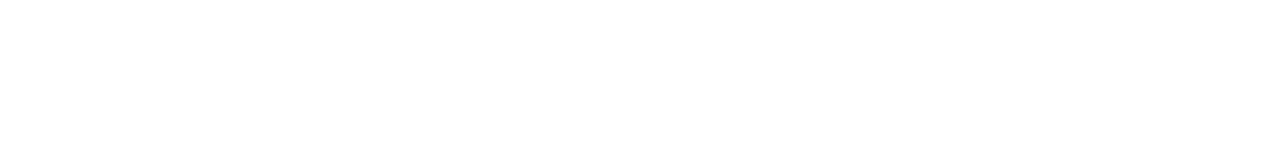
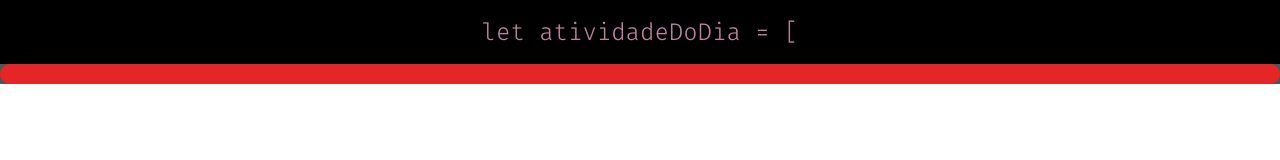
Before and after one commit to luanafront/bloco-de-notas, a plain HTML site: page index.html in a window 1280 px wide. Drawn offline with Linux system fonts and the light colour scheme.

Commit message:
estrutura basica html, declaração de variaveis

```diff
--- a/index.html
+++ b/index.html
@@ -8,6 +8,19 @@
     <link rel="stylesheet" href="style.css">
 </head>
 <body>
+    <header class="cabecalho">
+        <h1 class="cabecalho__titulo">let atividadeDoDia = [</h1>
+    </header>
+    <main class="principal">
+        <section class="notas">
+            <div class="cor1"></div>
+            <div class="cor2"></div>
+            <div class="cor3"></div>
+        </section>
+    </main>
+    <footer class="rodape"></footer>
+
+
     <script src="script.js"></script>
 </body>
 </html>
--- a/style.css
+++ b/style.css
@@ -0,0 +1,40 @@
+@import url('https://fonts.googleapis.com/css2?family=DM+Sans:wght@400;700&family=Fira+Code:wght@300&family=Poppins:ital,wght@0,200;0,300;0,400;0,500;1,100;1,200;1,400;1,500&display=swap');
+:root {
+    --rosa: #BD839E ;
+    --vermelho: #E62626;
+    --amarelo: #EFCB68;
+    --verde: #5FAD56;
+    --cinza: #4F5558;
+
+     /* Cores das Notas*/
+    --azul--marinho: #2EC4B6;
+    --azul-claro: #46B1FF;
+    --roxo: #AAA1C8;
+    --rosa-claro: #EE7878;
+
+    --fonte: Fira Code;
+}
+body {
+    margin: 0;
+    font-family: 'Fira Code', monospace;
+}
+.cabecalho{
+    display: flex;
+    justify-content: center;
+    background-color: #000;
+}
+    .cabecalho__titulo {
+        color:var(--rosa);
+        font-weight: 100;
+        font-size: 24px;
+    }
+.principal{
+    background-color: var(--cinza);
+}
+    .cor1{
+        background-color: var(--vermelho);
+        padding: 10px;
+        border-radius: 30px;
+    }
+    .cor2{}
+    .cor3{}
```
